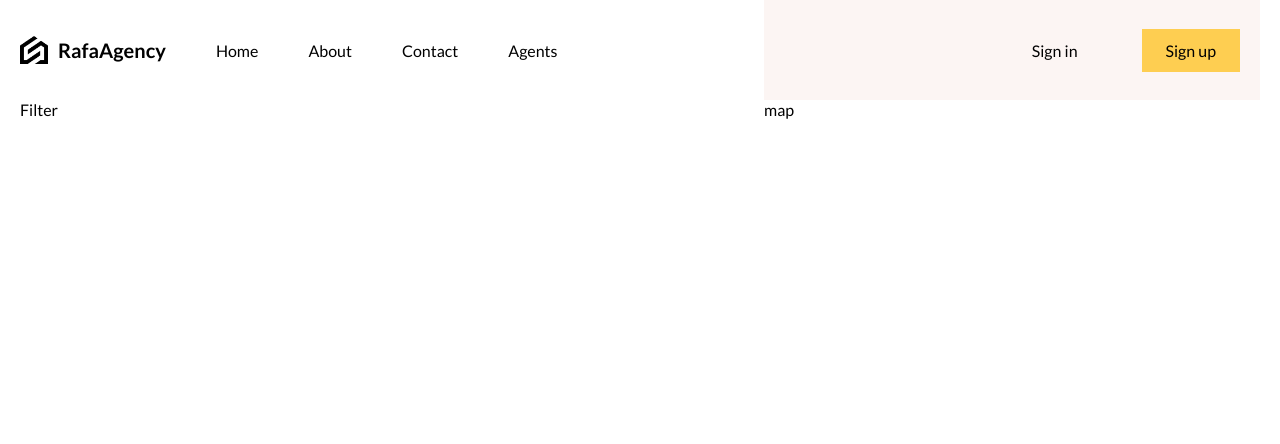
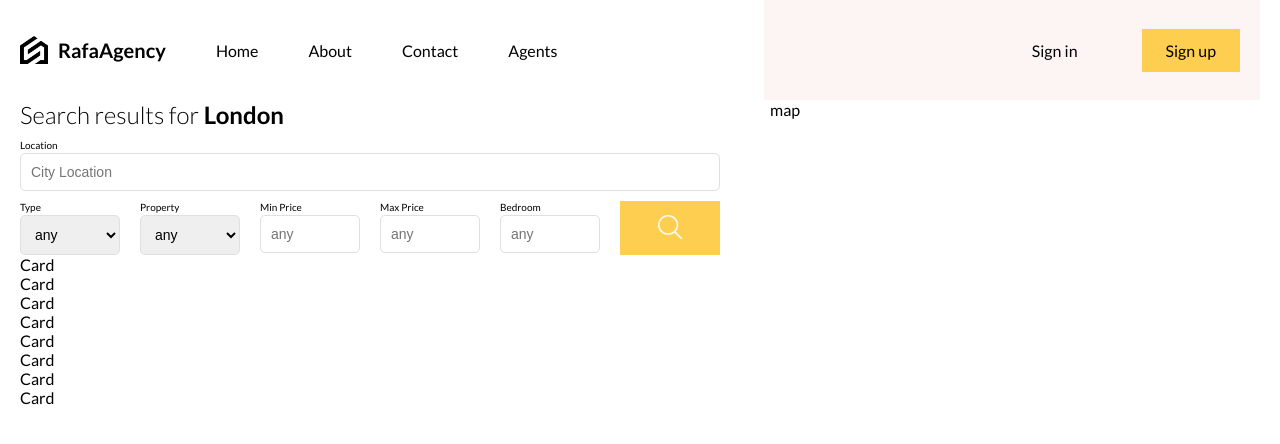
Before and after one commit to Rauf-pro/agency_app, a React (Vite) app in the folder client/: page /list in a window 1280 px wide. Shown: the top 444 px of the page. Built offline with nearby package versions, Linux system fonts and the light colour scheme.

Commit message:
add: filter component wit style

```diff
--- /dev/null
+++ b/client/src/components/card/Card.jsx
@@ -0,0 +1,9 @@
+import "./card.scss";
+
+function Card() {
+    return (
+        <div className="card">Card</div>
+    )
+}
+
+export default Card;
--- a/client/src/components/filter/Filter.jsx
+++ b/client/src/components/filter/Filter.jsx
@@ -1,10 +1,74 @@
 import "./filter.scss";
 
-
 function Filter() {
-    return (
-        <div className="filter">Filter</div>
-    )
+  return (
+    <div className="filter">
+      <h1>
+        Search results for <b>London</b>
+      </h1>
+      <div className="top">
+        <div className="item">
+          <label htmlFor="city">Location</label>
+          <input
+            type="text"
+            id="city"
+            name="city"
+            placeholder="City Location"
+          />
+        </div>
+      </div>
+      <div className="bottom">
+        <div className="item">
+          <label htmlFor="city">Type</label>
+          <select name="type" id="type">
+            <option value="">any</option>
+            <option value="buy">Buy</option>
+            <option value="rent">Rent</option>
+          </select>
+        </div>
+        <div className="item">
+          <label htmlFor="property">Property</label>
+          <select name="property" id="property">
+          <option value="">any</option>
+            <option value="apartment">Apartment</option>
+            <option value="house">House</option>
+            <option value="condo">Condo</option>
+            <option value="land">Land</option>
+          </select>
+        </div>
+        <div className="item">
+          <label htmlFor="minPrice">Min Price</label>
+          <input
+            type="number"
+            id="minPrice"
+            name="minPrice"
+            placeholder="any"
+          />
+        </div>
+        <div className="item">
+          <label htmlFor="maxPrice">Max Price</label>
+          <input
+            type="number"
+            id="minPrice"
+            name="minPrice"
+            placeholder="any"
+          />
+        </div>
+        <div className="item">
+          <label htmlFor="bedroom">Bedroom</label>
+          <input
+            type="text"
+            id="bedroom"
+            name="bedroom"
+            placeholder="any"
+          />
+        </div>
+        <button>
+          <img src="/search.png" alt="" />
+        </button>
+      </div>
+    </div>
+  );
 }
 
 export default Filter;
--- a/client/src/components/filter/filter.scss
+++ b/client/src/components/filter/filter.scss
@@ -1,3 +1,49 @@
 .filter{
+    display: flex;
+    flex-direction: column;
+    gap: 10px;
 
+    h1{
+        font-weight: 300;
+        font-size: 24px;
+    }
+    .item {
+        display: flex;
+        flex-direction: column;
+        gap: 2px;
+
+        label{
+            font-size: 10px;
+        }
+        input,select{
+            width: 100px;
+            padding: 10px;
+            border: 1px solid #e0e0e0;
+            border-radius: 5px;
+            font-size: 14px;
+        }
+    }
+    .top{
+        input{
+            width: 100%;
+        }
+    }
+    .bottom{
+        display: flex;
+        justify-content: space-between;
+        gap: 20px;
+
+        button{
+            width: 100px;
+            padding: 10px;
+            border: none;
+            cursor: pointer;
+            background-color: #fece51;
+
+            img{
+                width: 24px;
+                height: 24px;
+            }
+        }
+    }
 }
--- a/client/src/routes/listPage/listPage.jsx
+++ b/client/src/routes/listPage/listPage.jsx
@@ -1,3 +1,4 @@
+import Card from "../../components/card/Card";
 import Filter from "../../components/filter/Filter";
 import { listData } from "../../lib/dummydata";
 import "./listPage.scss";
@@ -8,7 +9,10 @@ function ListPage() {
     <div className="listPage">
       <div className="listContainer">
         <div className="wrapper">
-                    <Filter/>
+          <Filter />
+          {data.map((item) => (
+            <Card key={item.id} />
+          ))}
         </div>
       </div>
       <div className="mapContainer">map</div>
```
Also changed, not shown: client/src/components/card/card.scss (added), 1 other file (tests, documents, lock files or other folders). Lines whose indentation alone changed are shown as unchanged.
